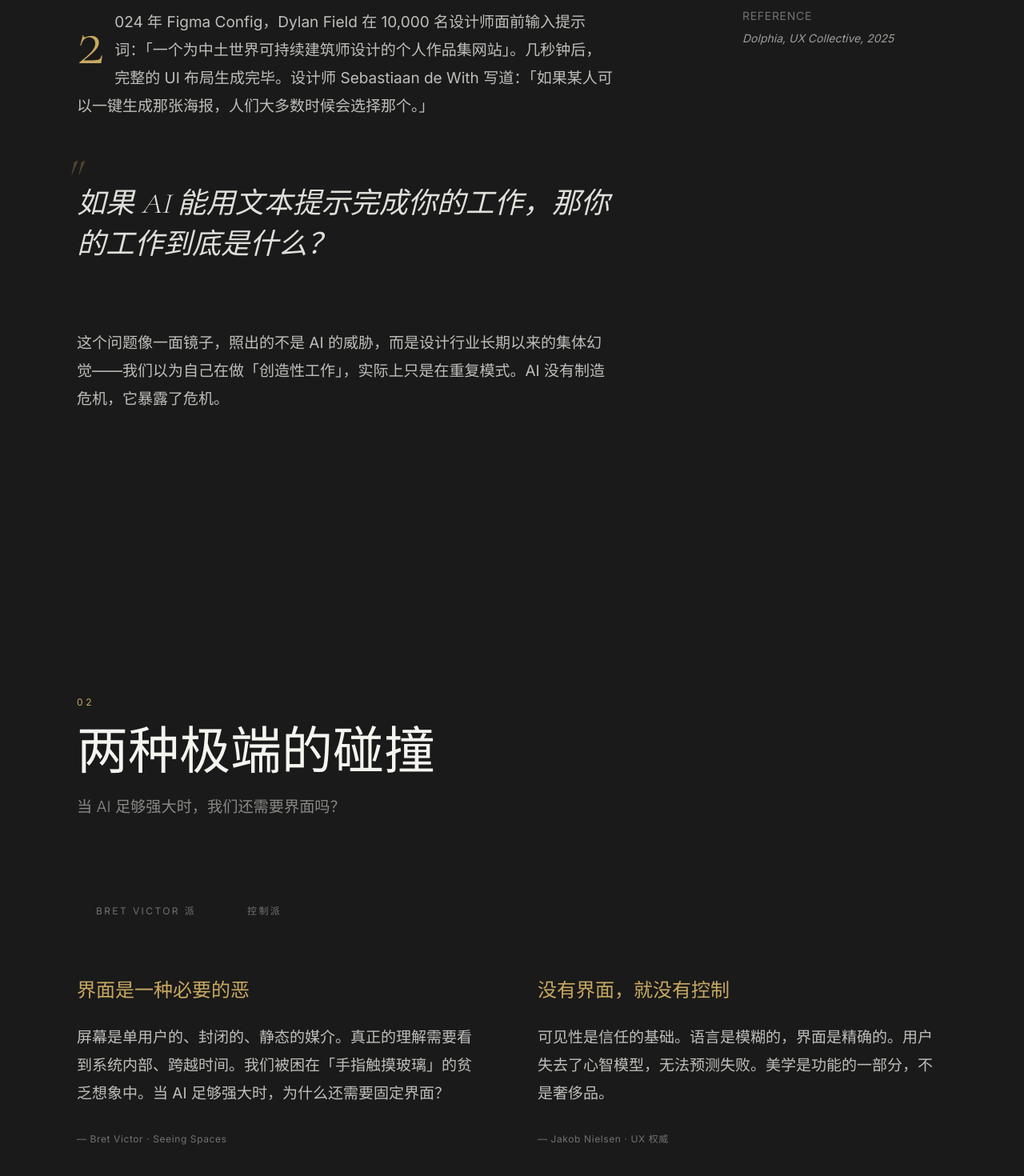
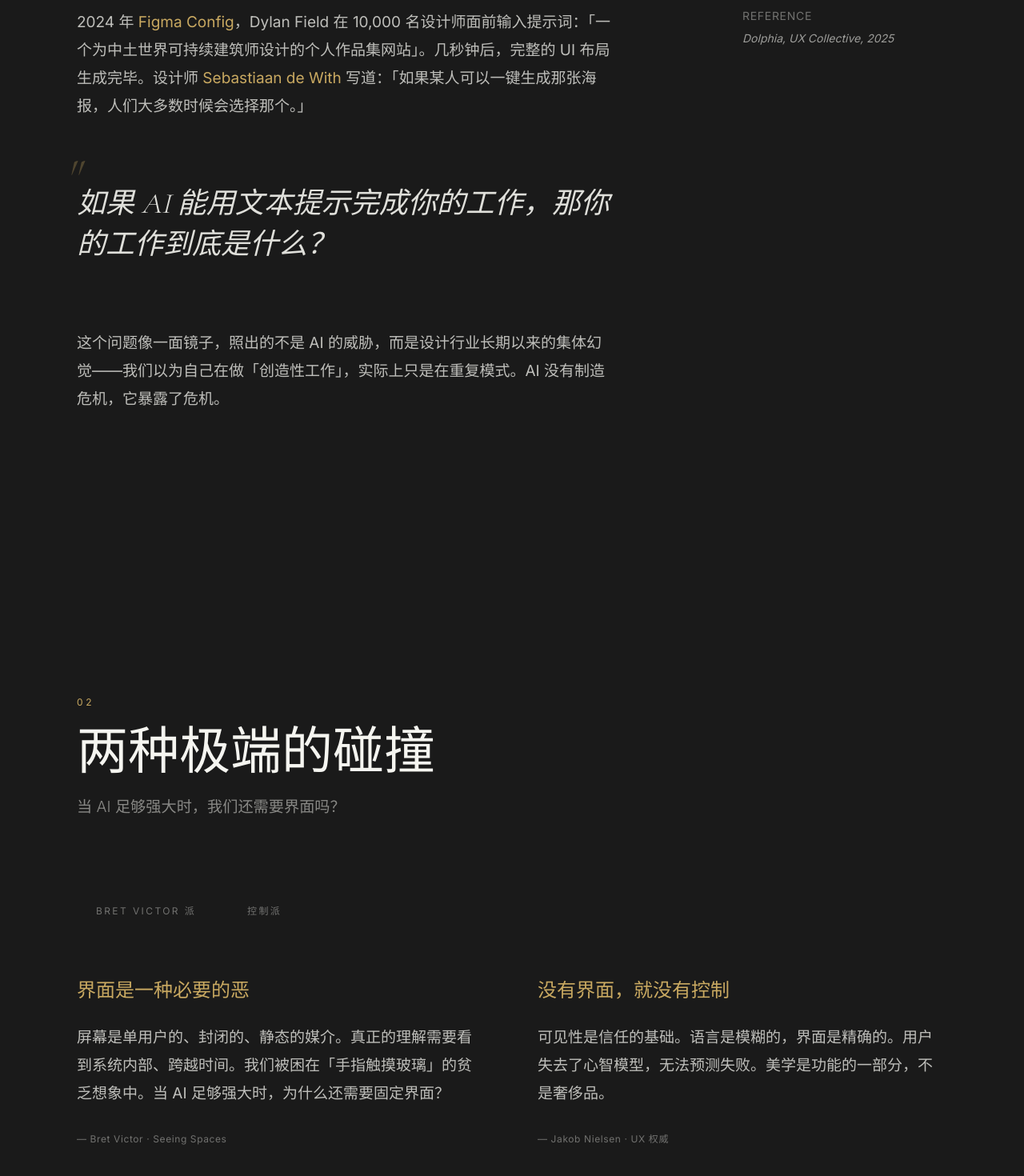
Before and after one commit to 0065paula/ai-design-visual-essay, a Next.js app: page /ai-design-visual-essay/ in a window 1280 px wide. Shown: the part 1160-2630 px from the top of the page at 80% size. Built offline with nearby package versions, Linux system fonts and the light colour scheme.

Commit message:
feat: add external links to cited sources

```diff
--- a/src/app/page.tsx
+++ b/src/app/page.tsx
@@ -263,7 +263,25 @@ function CrisisSection() {
           <div className="editorial-main">
             <Reveal delay={100}>
               <EditorialParagraph dropCap>
-                2024 年 Figma Config，Dylan Field 在 10,000 名设计师面前输入提示词：「一个为中土世界可持续建筑师设计的个人作品集网站」。几秒钟后，完整的 UI 布局生成完毕。设计师 Sebastiaan de With 写道：「如果某人可以一键生成那张海报，人们大多数时候会选择那个。」
+                2024 年{" "}
+                <a
+                  href="https://www.figma.com/blog/whats-happening-at-config-2024/"
+                  target="_blank"
+                  rel="noopener noreferrer"
+                  className="text-[#c9a961] hover:underline underline-offset-4"
+                >
+                  Figma Config
+                </a>
+                ，Dylan Field 在 10,000 名设计师面前输入提示词：「一个为中土世界可持续建筑师设计的个人作品集网站」。几秒钟后，完整的 UI 布局生成完毕。设计师{" "}
+                <a
+                  href="https://medium.com/@dolphia.n.arnstein"
+                  target="_blank"
+                  rel="noopener noreferrer"
+                  className="text-[#c9a961] hover:underline underline-offset-4"
+                >
+                  Sebastiaan de With
+                </a>
+                {" "}写道：「如果某人可以一键生成那张海报，人们大多数时候会选择那个。」
               </EditorialParagraph>
             </Reveal>
 
@@ -284,7 +302,14 @@ function CrisisSection() {
             <div className="sticky top-32">
               <p className="text-sm text-[#f5f5f0]/40 font-sans tracking-wider uppercase mb-2">Reference</p>
               <p className="text-sm text-[#f5f5f0]/60 font-sans italic">
-                Dolphia, UX Collective, 2025
+                <a
+                  href="https://uxdesign.cc/why-ai-is-exposing-designs-craft-crisis-434bcb652848"
+                  target="_blank"
+                  rel="noopener noreferrer"
+                  className="hover:text-[#c9a961] transition-colors"
+                >
+                  Dolphia, UX Collective, 2025
+                </a>
               </p>
             </div>
           </Reveal>
@@ -335,7 +360,17 @@ function DebateSection() {
                 <EditorialParagraph className="text-[#f5f5f0]/80">
                   屏幕是单用户的、封闭的、静态的媒介。真正的理解需要看到系统内部、跨越时间。我们被困在「手指触摸玻璃」的贫乏想象中。当 AI 足够强大时，为什么还需要固定界面？
                 </EditorialParagraph>
-                <p className="text-xs text-[#f5f5f0]/40 font-sans tracking-wider mt-8">— Bret Victor · Seeing Spaces</p>
+                <p className="text-xs text-[#f5f5f0]/40 font-sans tracking-wider mt-8">
+                  —{" "}
+                  <a
+                    href="https://worrydream.com/SeeingSpaces/"
+                    target="_blank"
+                    rel="noopener noreferrer"
+                    className="hover:text-[#c9a961] transition-colors"
+                  >
+                    Bret Victor · Seeing Spaces
+                  </a>
+                </p>
               </div>
             </div>
           </Reveal>
@@ -347,7 +382,17 @@ function DebateSection() {
                 <EditorialParagraph className="text-[#f5f5f0]/80">
                   可见性是信任的基础。语言是模糊的，界面是精确的。用户失去了心智模型，无法预测失败。美学是功能的一部分，不是奢侈品。
                 </EditorialParagraph>
-                <p className="text-xs text-[#f5f5f0]/40 font-sans tracking-wider mt-8">— Jakob Nielsen · UX 权威</p>
+                <p className="text-xs text-[#f5f5f0]/40 font-sans tracking-wider mt-8">
+                  —{" "}
+                  <a
+                    href="https://www.nngroup.com/people/jakob-nielsen/"
+                    target="_blank"
+                    rel="noopener noreferrer"
+                    className="hover:text-[#c9a961] transition-colors"
+                  >
+                    Jakob Nielsen · UX 权威
+                  </a>
+                </p>
               </div>
             </div>
           </Reveal>
```
Also changed, not shown: 16 other files (tests, documents, lock files or other folders).
